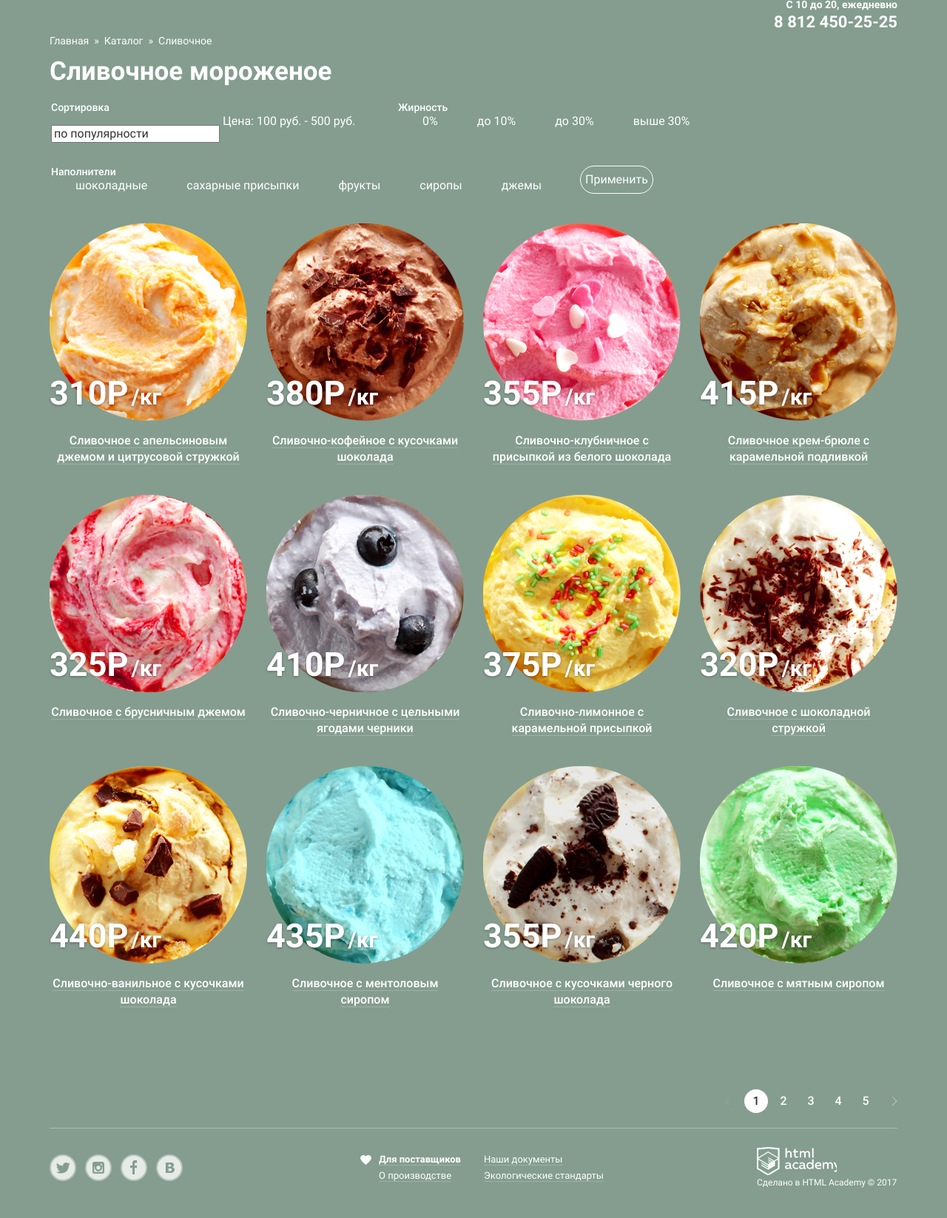
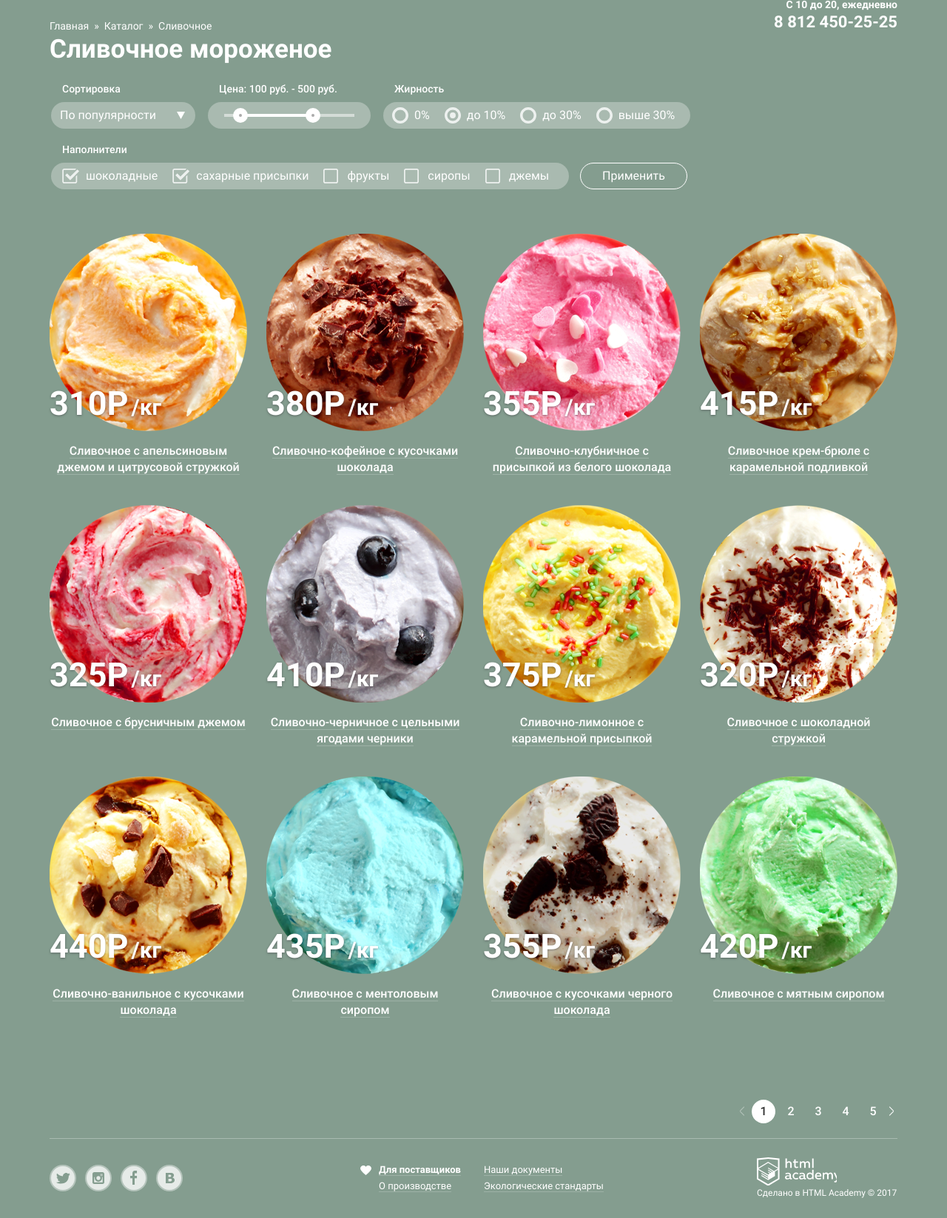
Before and after one commit to DrannikovVladimir/382731-gllacy, a website: page catalog.html in a window 1280 px wide. Shown: the part 76-1723 px from the top of the page at 74% size. Drawn offline with Linux system fonts and the light colour scheme.

Commit message:
Завершил вёрстку проекта

```diff
--- a/catalog.html
+++ b/catalog.html
@@ -157,49 +157,53 @@
           <form class="filter-form" action="" method="get">
             <fieldset class="filter-sort">
               <legend>Сортировка</legend>
-              <p class="sort-wrapper">
-                <label class="visually-hidden" for="sort-field">Сортировка</label>
-                <input class="sort-input" id="sort-field" type="text" value="по популярности">
-              </p>
-              <ul class="sort-list">
-                <li class="sort-item">по популярности</li>
-                <li class="sort-item">сначала недорогие</li>
-                <li class="sort-item">сначала дорогие</li>
-                <li class="sort-item">по жирности</li>
-              </ul>
+              <div class="sort-select-wrapper">
+                <select class="sort-select" name="sort">
+                  <option value="popular" selected>По популярности</option>
+                  <option value="cheap">Сначада недорогие</option>
+                  <option value="expensive">Сначала дорогие</option>
+                  <option value="fatty">по жирности</option>
+                </select>
+              </div>
             </fieldset>
             <fieldset class="filter-price">
-              <legend class="visually-hidden">Диапазон цен</legend>
-              <p>Цена: <output name="min-prace">100</output> руб. - <output name="max-price">500</output> руб.</p>
+              <legend class="">Цена: 100 руб. - 500 руб.</legend>
               <div class="range-controls">
-                <div class="scale"></div>
-                <div class="toggle"></div>
+                <div class="scale">
+                  <div class="bar"></div>
+                </div>
+                <div class="toggle toggle-min"></div>
+                <div class="toggle toggle-max"></div>
               </div>
             </fieldset>
             <fieldset class="filter-fatty">
               <legend>Жирность</legend>
               <ul class="fatty-list">
                 <li class="fatty-item">
-                  <label>
+                  <label class="fatty-label">
                     <input class="visually-hidden" type="radio" name="fatty" value="0">
+                    <span></span>
                     0%
                   </label>
                 </li>
                 <li class="fatty-item">
-                  <label>
+                  <label class="fatty-label">
                     <input class="visually-hidden" type="radio" name="fatty" value="before10" checked>
+                    <span></span>
                     до 10%
                   </label>
                 </li>
                 <li class="fatty-item">
-                  <label>
+                  <label class="fatty-label">
                     <input class="visually-hidden" type="radio" name="fatty" value="before30">
+                    <span></span>
                     до 30%
                   </label>
                 </li>
                 <li class="fatty-item">
-                  <label>
+                  <label class="fatty-label">
                     <input class="visually-hidden" type="radio" name="fatty" value="after30">
+                    <span></span>
                     выше 30%
                   </label>
                 </li>
@@ -209,28 +213,45 @@
               <legend>Наполнители</legend>
               <ul class="filler-list">
                 <li class="filler-item">
+                  <label class="filler-label" for="chocolate">
                     <input class="visually-hidden" id="chocolate" type="checkbox" name="chocolate" checked>
-                  <label class="filler-label" for="chocolate">шоколадные</label>
+                    <span></span>
+                    шоколадные
+                  </label>
                 </li>
                 <li class="filler-item">
+                  <label class="filler-label" for="sugar-powder">
                     <input class="visually-hidden" id="sugar-powder" type="checkbox" name="sugar-powder" checked>
-                  <label class="filler-label" for="sugar-powder">сахарные присыпки</label>
+                    <span></span>
+                    сахарные присыпки
+                  </label>
                 </li>
                 <li class="filler-item">
+                  <label class="filler-label" for="fruits">
                     <input class="visually-hidden" id="fruits" type="checkbox" name="fruits">
-                  <label class="filler-label" for="fruits">фрукты</label>
+                    <span></span>
+                    фрукты
+                  </label>
                 </li>
                 <li class="filler-item">
+                  <label class="filler-label" for="syrup">
                     <input class="visually-hidden" id="syrup" type="checkbox" name="syrup">
-                  <label class="filler-label" for="syrup">сиропы</label>
+                    <span></span>
+                    сиропы
+                  </label>
                 </li>
                 <li class="filler-item">
+                  <label class="filler-label" for="jam">
                     <input class="visually-hidden" id="jam" type="checkbox" name="jam">
-                  <label class="filler-label" for="jam">джемы</label>
+                    <span></span>
+                    джемы
+                  </label>
                 </li>
               </ul>
             </fieldset>
+            <div class="button-close-wrapper">
               <button class="button-filter" type="submit">Применить</button>
+            </div>
           </form>
         </div>
       </section>
--- a/css/style.css
+++ b/css/style.css
@@ -178,7 +178,7 @@ textarea:focus {
 }
 
 .catalog-page .header {
-  margin-bottom: 40px;
+  margin-bottom: 20px;
 }
 
 .main-nav {
@@ -1291,8 +1291,8 @@ textarea:focus {
 }
 
 .modal-feedback {
-  position: absolute;
-  top: 100px;
+  position: fixed;
+  top: 120px;
   right: 50%;
   margin-right: -240px;
   width: 480px;
@@ -1378,13 +1378,12 @@ textarea:focus {
 }
 
 .breadcrums {
-  margin-bottom: 20px;
+  margin-bottom: 25px;
 }
 
 .breadcrums-list {
   display: flex;
   margin: 0;
-  margin-bottom: 10px;
   padding: 0;
 
   list-style: none;
@@ -1423,11 +1422,15 @@ textarea:focus {
 }
 
 .filters fieldset {
+  margin-bottom: 20px;
   padding: 0;
   border: none;
 }
 
 .filters legend {
+  margin-bottom: 10px;
+  padding-left: 15px;
+
   font-size: 14px;
   line-height: 16px;
   color: #ffffff;
@@ -1441,30 +1444,39 @@ textarea:focus {
 }
 
 .filter-sort {
+  margin-right: 15px;
+}
+
+.sort-select-wrapper {
+  border-radius: 30px;
+
+  background-color: #a9bab0;
+  background-image: url('../img/icon-down.svg');
+  background-repeat: no-repeat;
+  background-position: 170px, center;
+}
+
+.filter-sort:hover > .sort-select-wrapper {
+  background-image: url('../img/icon-down-hover.svg');
+}
+
+.sort-select {
   width: 195px;
-  margin-bottom: 15px;
-}
-
-.filters .sort-input {
+  padding: 9px 18px 9px 12px;
+  border: none;
+
+  color: #ffffff;
+
+  background-color: transparent;
+
+  cursor: pointer;
+  -webkit-appearance: none;
+  -moz-appearance: none;
+  appearance: none;
+}
+
+.sort-select:hover {
   color: #323232;
-}
-
-.filters .sort-list {
-  position: absolute;
-
-  display: none;
-
-  list-style: none;
-  color: #323232;
-}
-
-.sort-wrapper:hover + .sort-list {
-  display: flex;
-}
-
-.sort-item {
-  font-size: 14px;
-  line-height: 18px;
 }
 
 .filter-price {
@@ -1472,6 +1484,72 @@ textarea:focus {
   margin-right: 15px;
 }
 
+.range-controls {
+  position: relative;
+
+  width: 100%;
+  padding: 18px 22px;
+  border-radius: 20px;
+
+  background-color: #a9bab0;
+}
+
+.scale {
+  position: absolute;
+  top: 16px;
+  left: 22px;
+
+  width: 176px;
+  height: 4px;
+
+  background-color: rgba(255, 255, 255, 0.5);
+}
+
+.bar {
+  position: absolute;
+  top: 0;
+  left: 23px;
+
+  width: 98px;
+  height: 4px;
+
+  background-color: #ffffff;
+}
+
+.toggle {
+  position: absolute;
+  top: 8px;
+
+  width: 20px;
+  height: 20px;
+  border-radius: 50%;
+
+  background-color: #ffffff;
+  cursor: pointer;
+}
+
+.toggle::before {
+  content: '';
+
+  position: absolute;
+  top: 8px;
+  left: 8px;
+
+  width: 4px;
+  height: 4px;
+  border-radius: 50%;
+
+  background-color: #ababab;
+}
+
+.toggle-min {
+  left: 34px;
+}
+
+.toggle-max {
+  left: 132px;
+}
+
 .filter-fatty {
   width: 415px;
 }
@@ -1480,13 +1558,60 @@ textarea:focus {
   display: flex;
   margin: 0;
   padding: 0;
+  padding-top: 7px;
+  padding-bottom: 7px;
+  padding-left: 12px;
+  border-radius: 20px;
+
+  background-color: #a9bab0;
 
   list-style: none;
 }
 
 .fatty-item {
   margin-right: 20px;
-  padding-left: 33px;
+}
+
+.fatty-item:last-child {
+  margin-right: 0;
+}
+
+.fatty-label {
+  position: relative;
+
+  padding-left: 30px;
+
+  cursor: pointer;
+}
+
+.fatty-label span::before {
+  content: '';
+
+  position: absolute;
+  top: -1px;
+  left: 0;
+
+  width: 22px;
+  height: 22px;
+  background-image: url('../img/radio-off.svg');
+  background-repeat: no-repeat;
+  background-position: center;
+  background-size: 22px;
+
+  opacity: 0.8;
+}
+
+.fatty-label input[type=radio]:checked + span::before {
+  background-image: url('../img/radio-on.svg');
+}
+
+.fatty-label input[type=radio]:focus + span::before {
+  outline: thin dotted;
+  outline: 5px auto -webkit-focus-ring-color;
+}
+
+.fatty-label input[type=radio]:hover + span::before {
+  opacity: 1;
 }
 
 .filter-filler {
@@ -1498,20 +1623,72 @@ textarea:focus {
   display: flex;
   margin: 0;
   padding: 0;
+  padding-top: 7px;
+  padding-bottom: 7px;
+  padding-left: 15px;
+  border-radius: 20px;
+
+  background-color: #a9bab0;
 
   list-style: none;
 }
 
 .filler-item {
   margin-right: 20px;
-  padding-left: 33px;
 }
 
 .filler-item:last-child {
   margin-right: 0;
 }
 
+.filler-label {
+  position: relative;
+
+  padding-left: 32px;
+
+  cursor: pointer;
+}
+
+.filler-label input[type=checkbox] + span::before {
+  content: '';
+
+  position: absolute;
+  top: 0;
+  left: 0;
+
+  width: 20px;
+  height: 20px;
+
+  background-image: url('../img/checkbox-off.svg');
+  background-repeat: no-repeat;
+  background-position: center;
+  background-size: 20px 20px;
+
+  opacity: 0.8;
+}
+
+.filler-label input[type=checkbox]:checked + span::before {
+  width: 24px;
+  height: 20px;
+
+  background-image: url('../img/checkbox-on.svg');
+  background-size: 24px 20px;
+}
+
+.filler-label input[type=checkbox]:focus + span::before {
+  outline: thin dotted;
+  outline: 5px auto -webkit-focus-ring-color;
+}
+
+.filler-label input[type=checkbox]:hover + span::before {
+  opacity: 1;
+}
+
 .button-filter {
+  display: block;
+  width: 145px;
+  padding: 8px 25px;
+  margin-top: 26px;
   border: 1px solid #ffffff;
   border-radius: 40px;
 
@@ -1520,6 +1697,8 @@ textarea:focus {
   color: #ffffff;
 
   background-color: transparent;
+
+  cursor: pointer;
 }
 
 .button-filter:hover,
@@ -1529,6 +1708,8 @@ textarea:focus {
 }
 
 .button-filter:active {
+  padding-top: 9px;
+  padding-bottom: 9px;
   border: none;
 
   background-color: #ededed;
@@ -1596,31 +1777,58 @@ textarea:focus {
   margin-right: 5px;
 }
 
+.pagination-item:first-child a {
+  opacity: 0.4;
+}
+
 .pagination-item:last-child {
   margin-right: 0;
 }
 
-.pagination-item:first-child a {
-  display: block;
+.pagination-item:first-child a,
+.pagination-item:last-child a {
+  position: relative;
+
+  display: block;
+  width: 12px;
+  height: 18px;
+  margin-top: 7px;
+}
+
+.pagination-item:first-child a::before,
+.pagination-item:first-child a::after,
+.pagination-item:last-child a::before,
+.pagination-item:last-child a::after {
+  content: '';
+
+  position: absolute;
+  top: 5px;
+  left: 0;
+
   width: 8px;
-  height: 12px;
-  margin-top: 10px;
-  margin-right: 14px;
-
-  background-image: url('../img/arrow.svg');
-  transform: rotate(180deg);
-
-  opacity: 0.2;
-}
-
-.pagination-item:last-child a {
-  display: block;
-  width: 8px;
-  height: 12px;
-  margin-top: 10px;
-  margin-left: 14px;
-
-  background-image: url('../img/arrow.svg');
+  height: 1px;
+
+  background-color: #ffffff;
+}
+
+.pagination-item:first-child a::before {
+  transform: rotate(-45deg);
+}
+
+.pagination-item:first-child a::after {
+  top: 11px;
+
+  transform: rotate(45deg);
+}
+
+.pagination-item:last-child a::before {
+  transform: rotate(45deg);
+}
+
+.pagination-item:last-child a::after {
+  top: 11px;
+
+  transform: rotate(-45deg);
 }
 
 .pagination-link {
```
Also changed, not shown: img/arrow.svg (deleted), img/checkbox-off.svg (added), img/checkbox-on.svg (added), img/icon-down-hover.svg (added), img/icon-down.svg (added), img/radio-off.svg (added), img/radio-on.svg (added). Lines whose indentation alone changed are shown as unchanged.
